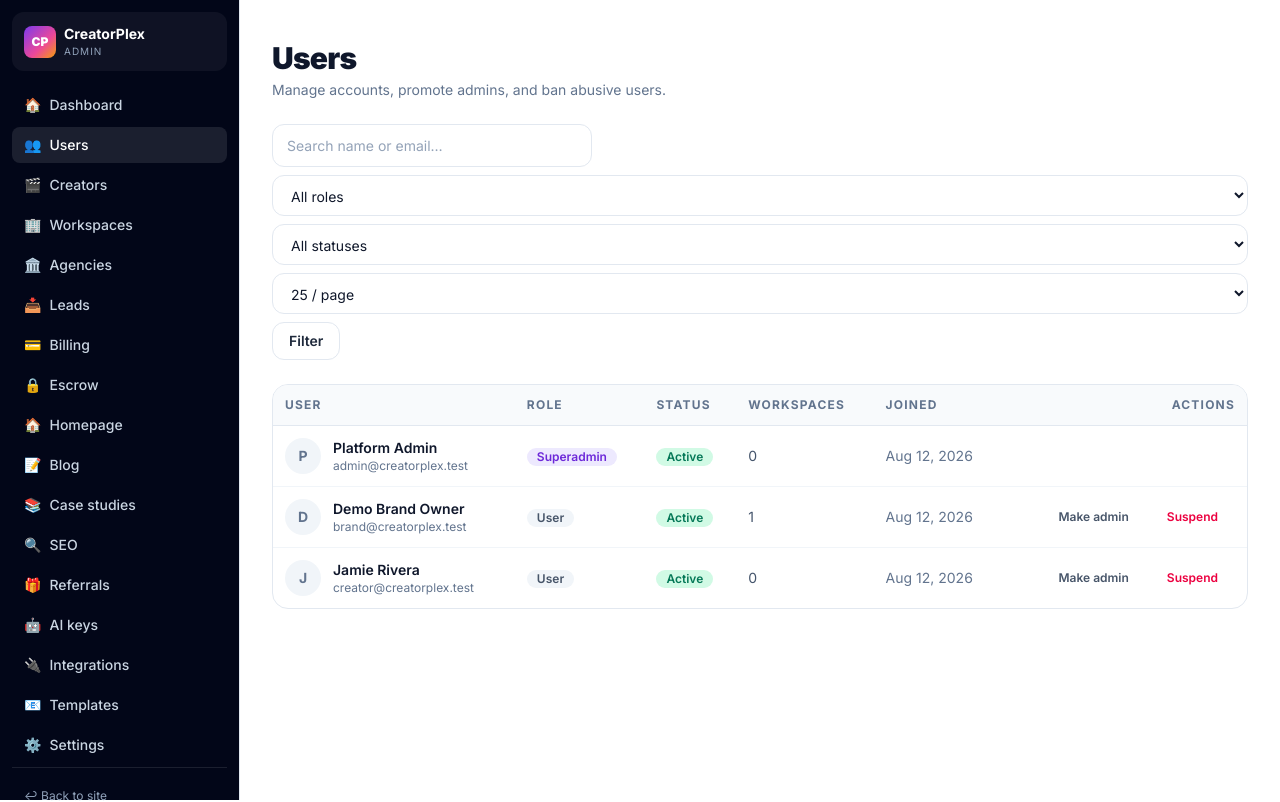
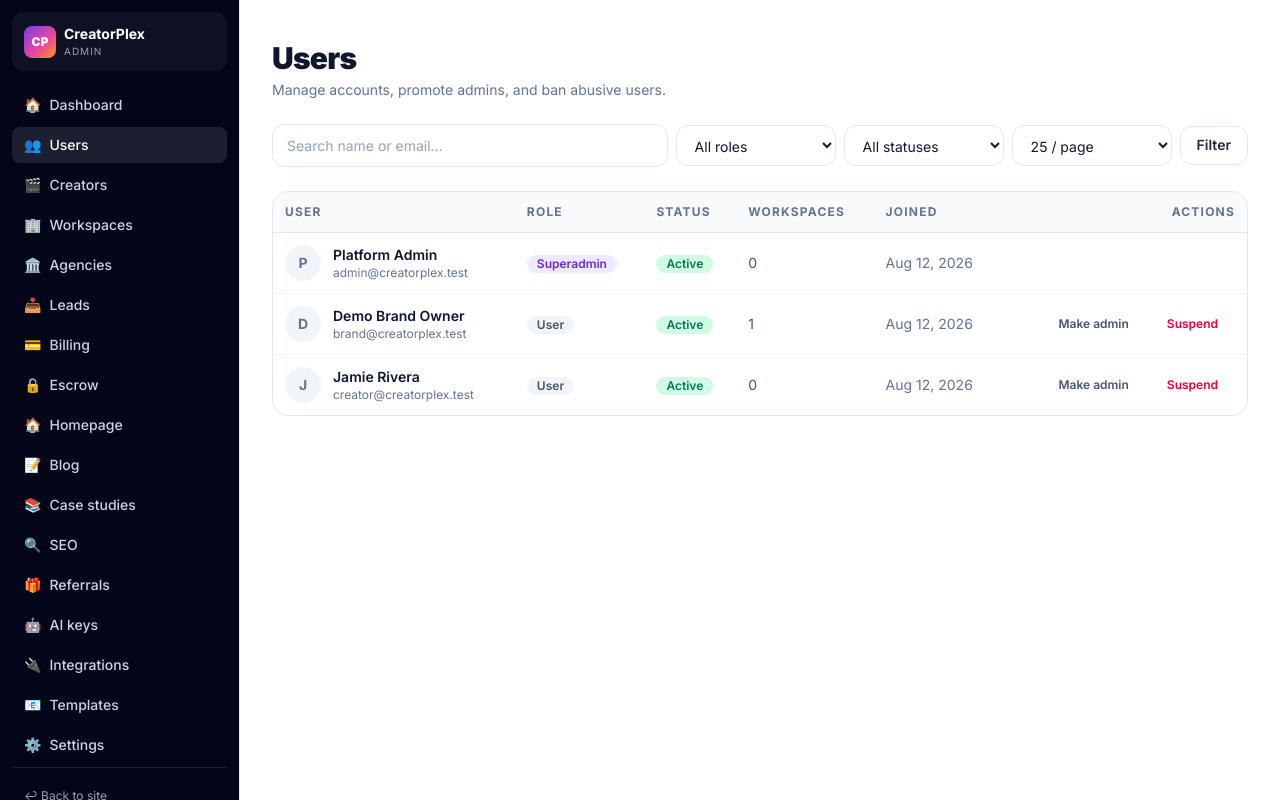
Before and after one commit to mgwebsiteoffc-dotcom/creatorflow, a Laravel app: page /admin/users in a window 1280 px wide. Shown: the top 802 px of the page. Run offline with Laravel 12, Linux system fonts and the light colour scheme; a user stored in the database is signed in; data comes from the database, SQL or seed files in the repository; style sheets or scripts are compiled from the project's sources.

Commit message:
Fix notification-templates Blade parse error + inline admin filters on one row
1. Blade parse error 'Unclosed ( does not match }' at notification-templates/index.blade.php:6
   - The '{{ "{{creator_name}}" }}' trick was tripping Blade's tokenizer. Rewritten to the cleaner @{{placeholder}} verbatim syntax on both index and edit views
   - Placeholder chips at the bottom of edit page: use HTML entities &#123; instead of nested quotes

2. Admin index filters were stacking one-per-line
   - Cause: flex flex-wrap + w-full .input meant every field wrapped to its own row
   - Fix: switched to CSS grid with explicit column tracks so filters sit on one row on >=sm screens (creators / users / workspaces / agencies / case-studies)
   - On mobile all fields cleanly stack full-width via the default 1-col grid

Co-authored-by: arena-agent <297053741+arena-agent@users.noreply.github.com>

```diff
--- a/resources/views/admin/agencies/index.blade.php
+++ b/resources/views/admin/agencies/index.blade.php
@@ -8,9 +8,9 @@
         <a href="{{ route('admin.agencies.create') }}" class="btn-gradient !py-2 text-sm">+ New agency</a>
     </div>
 
-    <form method="GET" class="mt-6 flex flex-wrap gap-2">
-        <input class="input max-w-xs" name="q" value="{{ request('q') }}" placeholder="Search agency…">
-        <select class="input max-w-[120px]" name="per_page" onchange="this.form.submit()">
+    <form method="GET" class="mt-6 grid gap-2 sm:grid-cols-[1fr_160px_auto] sm:items-center">
+        <input class="input" name="q" value="{{ request('q') }}" placeholder="Search agency…">
+        <select class="input" name="per_page" onchange="this.form.submit()">
             @foreach([25, 50, 100, 200] as $n)<option value="{{ $n }}" @selected((int) request('per_page', 25) === $n)>{{ $n }} / page</option>@endforeach
         </select>
         <button class="btn-secondary">Filter</button>
--- a/resources/views/admin/case-studies/index.blade.php
+++ b/resources/views/admin/case-studies/index.blade.php
@@ -8,8 +8,8 @@
         <a href="{{ route('admin.case-studies.create') }}" class="btn-gradient !py-2 text-sm">+ New case study</a>
     </div>
 
-    <form method="GET" class="mt-6 flex flex-wrap gap-2">
-        <input class="input max-w-xs" name="q" value="{{ request('q') }}" placeholder="Search brand or headline…">
+    <form method="GET" class="mt-6 grid gap-2 sm:grid-cols-[1fr_auto] sm:items-center">
+        <input class="input" name="q" value="{{ request('q') }}" placeholder="Search brand or headline…">
         <button class="btn-secondary">Filter</button>
     </form>
 
--- a/resources/views/admin/notification-templates/index.blade.php
+++ b/resources/views/admin/notification-templates/index.blade.php
@@ -3,7 +3,7 @@
         <div>
             <p class="text-xs font-bold uppercase tracking-widest text-violet-600">Superadmin · Messaging</p>
             <h1 class="mt-1 text-3xl font-black tracking-tight text-slate-900">📧 Notification templates</h1>
-            <p class="mt-1 text-sm text-slate-500">Every process + transaction fires a template. Toggle email / WhatsApp / in-app per event. Placeholders like <code class="rounded bg-slate-100 px-1.5">{{ '{{creator_name}}' }}</code> get interpolated at send-time.</p>
+            <p class="mt-1 text-sm text-slate-500">Every process + transaction fires a template. Toggle email / WhatsApp / in-app per event. Placeholders like <code class="rounded bg-slate-100 px-1.5">@{{creator_name}}</code> get interpolated at send-time.</p>
         </div>
     </div>
 
--- a/resources/views/admin/users/index.blade.php
+++ b/resources/views/admin/users/index.blade.php
@@ -6,19 +6,19 @@
         </div>
     </div>
 
-    <form method="GET" class="mt-6 flex flex-wrap gap-2">
-        <input class="input max-w-xs" name="q" value="{{ request('q') }}" placeholder="Search name or email…">
-        <select class="input max-w-[160px]" name="role">
+    <form method="GET" class="mt-6 grid gap-2 sm:grid-cols-[1fr_160px_160px_160px_auto] sm:items-center">
+        <input class="input" name="q" value="{{ request('q') }}" placeholder="Search name or email…">
+        <select class="input" name="role">
             <option value="">All roles</option>
             <option value="user"       @selected(request('role')==='user')>User</option>
             <option value="admin"      @selected(request('role')==='admin')>Admin</option>
             <option value="superadmin" @selected(request('role')==='superadmin')>Superadmin</option>
         </select>
-        <select class="input max-w-[160px]" name="status">
+        <select class="input" name="status">
             <option value="">All statuses</option>
             <option value="suspended" @selected(request('status')==='suspended')>Suspended</option>
         </select>
-        <select class="input max-w-[120px]" name="per_page" onchange="this.form.submit()">
+        <select class="input" name="per_page" onchange="this.form.submit()">
             @foreach([25, 50, 100, 200] as $n)
                 <option value="{{ $n }}" @selected((int) request('per_page', 25) === $n)>{{ $n }} / page</option>
             @endforeach
```
Also changed, not shown: resources/views/admin/creators/index.blade.php (+4 -4 lines), resources/views/admin/notification-templates/edit.blade.php (+4 -4 lines), resources/views/admin/workspaces/index.blade.php (+4 -4 lines), 1 other file.
